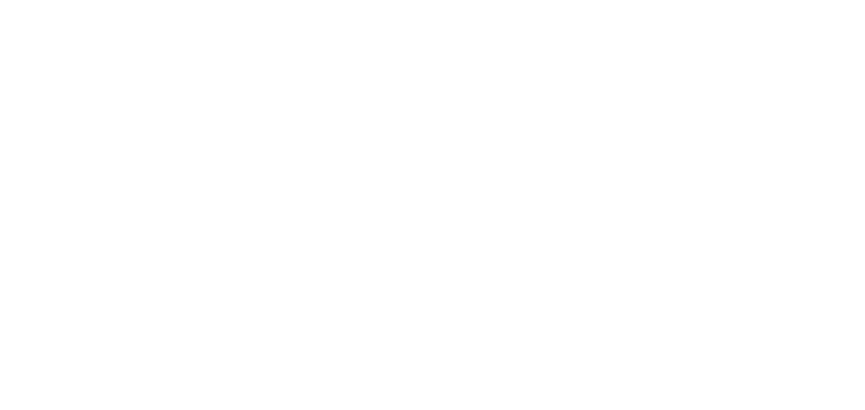
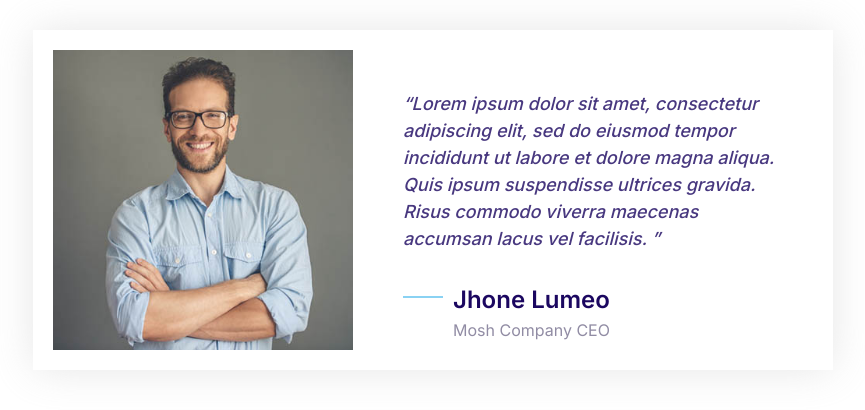
Before and after one commit to phirygeralds/moshify, a plain HTML site: page index.html in a window 1280 px wide. Shown: the whole page, without its empty margins (207-1072 px from the left). Drawn offline with Linux system fonts and the light colour scheme.

Commit message:
implemented the quotes component and its styles.

```diff
--- a/css/styles.css
+++ b/css/styles.css
@@ -15,6 +15,27 @@ html {
 }
 .background-white {
   background-color: white;
+}
+.paragraph-width {
+  max-width: 50ch;
+}
+.flex {
+  display: flex;
+}
+.column {
+  flex-direction: column;
+}
+.zero-margin-top {
+  margin-top: 0;
+}
+.zero-margin-botton {
+  margin-bottom: 0;
+}
+.relative {
+  position: relative;
+}
+.absolute {
+  position: absolute;
 }
 /* Global styles end */
 /* coloring start*/
@@ -450,3 +471,69 @@ input {
   max-width: 50ch;
 }
 /* media component end */
+/* Quotes start */
+.quotes-container {
+  max-width: 800px;
+  margin: 30px auto;
+  padding: 20px;
+  display: flex;
+  overflow: hidden;
+  box-shadow: rgba(214, 214, 214, 0.65) 0px 0px 39px -2px;
+}
+.quotes__image {
+  max-width: 300px;
+  height: 300px;
+  object-fit: cover;
+}
+.quotes {
+  margin: 40px 30px auto 50px;
+}
+.quotes-footer {
+  margin-top: 20px;
+}
+.quotes-footer-text {
+  margin-left: 10px;
+  font-size: 2.4rem;
+}
+.quotes__body {
+  font-style: italic;
+  font-weight: 500;
+  color: var(--color-headings);
+  opacity: 80%;
+}
+.quotes__footer-heading {
+  margin-top: 10px;
+  font-weight: 600;
+  margin-bottom: unset;
+}
+.quotes__footer-icon .icon {
+  width: 40px;
+}
+.quotes__footer-caption {
+  font-size: 1.6rem;
+}
+@media screen and (max-width: 767px) {
+  .quotes-container {
+    flex-direction: column;
+    max-width: 90vw;
+    align-items: center;
+    padding: 30px;
+  }
+  .quotes-text {
+    margin: 40px 0;
+  }
+  .quotes__body,
+  .quotes__footer-heading {
+    font-size: 3rem;
+  }
+  .quotes__footer-heading {
+    margin: 0;
+  }
+  .quotes__footer-caption {
+    font-size: 2rem;
+  }
+  .quotes-text {
+    margin-left: 15px;
+  }
+}
+/* Quotes end */
--- a/index.html
+++ b/index.html
@@ -15,5 +15,28 @@
 
     <title>Document</title>
   </head>
-  <body></body>
+  <body>
+    <div class="quotes-container">
+      <img src="/images/testimonial.jpg" alt="" class="quotes__image" />
+      <div class="quotes paragraph-width">
+        <div class="quotes__body">
+          “Lorem ipsum dolor sit amet, consectetur adipiscing elit, sed do
+          eiusmod tempor incididunt ut labore et dolore magna aliqua. Quis ipsum
+          suspendisse ultrices gravida. Risus commodo viverra maecenas accumsan
+          lacus vel facilisis. ”
+        </div>
+        <div class="quotes-footer flex">
+          <div class="quotes__footer-icon">
+            <svg class="icon">
+              <use xlink:href="/icons/sprite.svg#line"></use>
+            </svg>
+          </div>
+          <div class="quotes-footer-text flex column">
+            <h3 class="quotes__footer-heading">Jhone Lumeo</h3>
+            <p class="quotes__footer-caption">Mosh Company CEO</p>
+          </div>
+        </div>
+      </div>
+    </div>
+  </body>
 </html>
```
Also changed, not shown: components/quotes.html (added, +22 -0 lines), images/banner.png (added), images/easy.jpg (added), images/fast.jpg (added), images/ipad.png (added), images/logo.png (added), images/logo.svg (added), images/support.jpg (added), images/testimonial.jpg (added), images/wordpress.jpg (added).
